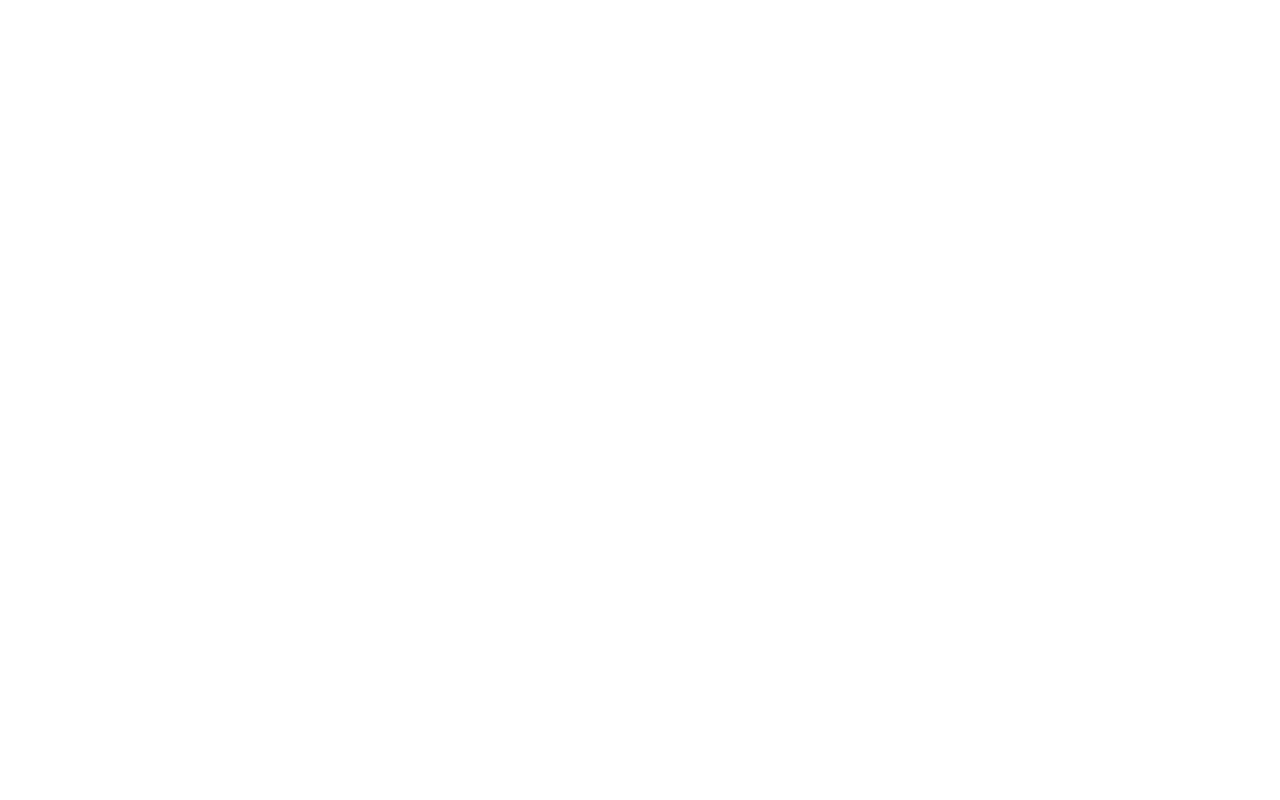
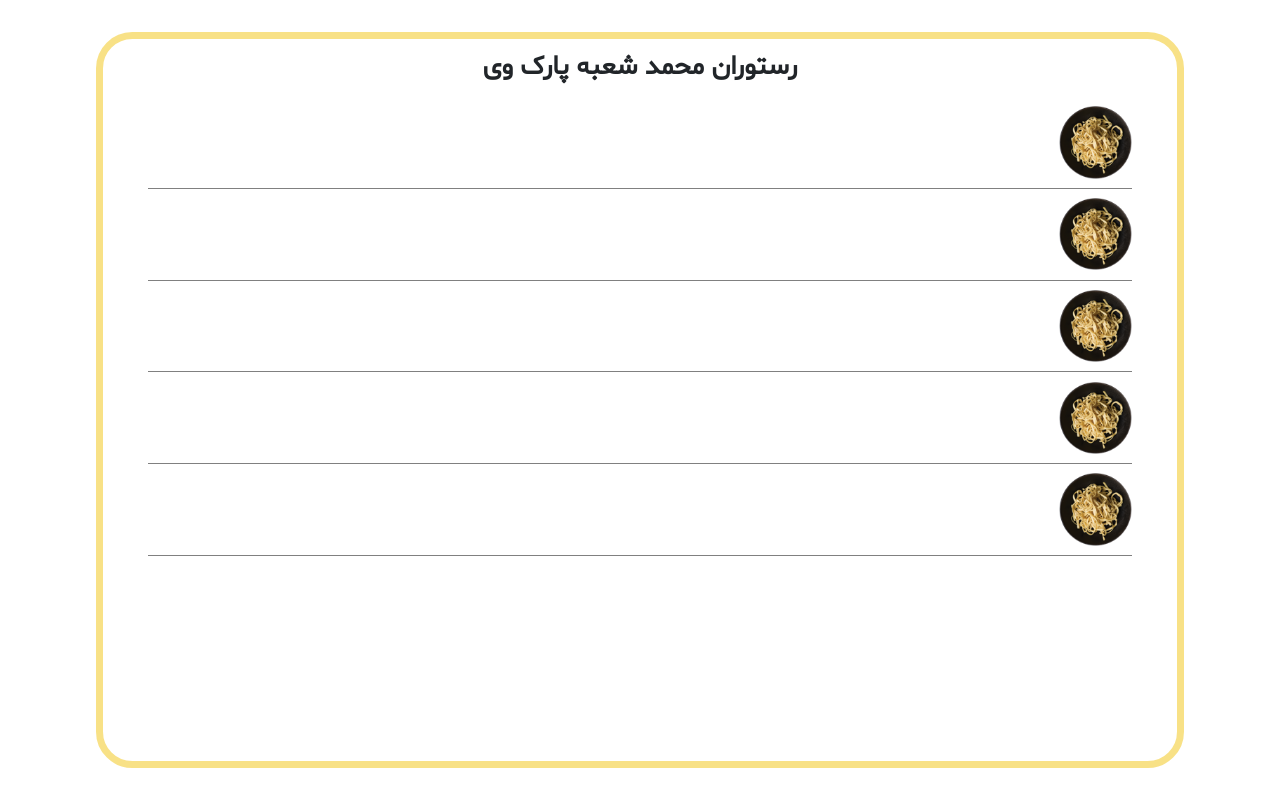
Before and after one commit to mohammadamrollahi/billGenerator, a plain HTML site: page index.html in a window 1280 px wide. Drawn offline with nearby package versions, Linux system fonts and the light colour scheme.

Commit message:
build container and rows

```diff
--- a/index.html
+++ b/index.html
@@ -2,20 +2,119 @@
 <!--[if lt IE 7]>      <html class="no-js lt-ie9 lt-ie8 lt-ie7"> <![endif]-->
 <!--[if IE 7]>         <html class="no-js lt-ie9 lt-ie8"> <![endif]-->
 <!--[if IE 8]>         <html class="no-js lt-ie9"> <![endif]-->
-<!--[if gt IE 8]><!--> <html class="no-js"> <!--<![endif]-->
+<!--[if gt IE 8]><!-->
+<html class="no-js">
+<!--<![endif]-->
+
 <head>
-        <meta charset="utf-8">
-        <meta http-equiv="X-UA-Compatible" content="IE=edge">
-        <title>billGenarator</title>
-        <meta name="description" content="">
-        <meta name="viewport" content="width=device-width, initial-scale=1">
-        <link rel="stylesheet" href="styles.css">
+    <meta charset="utf-8" />
+    <meta http-equiv="X-UA-Compatible" content="IE=edge" />
+    <title>billGenerator</title>
+    <meta name="description" content="" />
+    <meta name="viewport" content="width=device-width, initial-scale=1" />
+    <link rel="stylesheet" href="https://cdn.rtlcss.com/bootstrap/v4.2.1/css/bootstrap.min.css"
+        integrity="sha384-vus3nQHTD+5mpDiZ4rkEPlnkcyTP+49BhJ4wJeJunw06ZAp+wzzeBPUXr42fi8If" crossorigin="anonymous">
+    <link rel="stylesheet" href="styles.css" />
 </head>
+
 <body>
     <!--[if lt IE 7]>
-            <p class="browsehappy">You are using an <strong>outdated</strong> browser. Please <a href="#">upgrade your browser</a> to improve your experience.</p>
+      <p class="browsehappy">
+        You are using an <strong>outdated</strong> browser. Please
+        <a href="#">upgrade your browser</a> to improve your experience.
+      </p>
     <![endif]-->
+    <div class="container my-container ">
+        <div class="resturant-name row d-flex align-items-center">
+            <p class="resturant-name-text col-12 m-0">
+                رستوران محمد شعبه پارک وی
+            </p>
+        </div>
+        <div class="foods-row-container row d-flex justify-content-center">
+            <div class="foods-row col-11 row p-0">
+                <div class="foods-img-div d-flex align-items-center col-2 h-100 p-0">
+                    <img class="foods-img" src="./Assets/images/dish.png" alt="">
+                </div>
+                <div class="foods-info-div col-7 h-100 p-0"></div>
+                <div class="foods-price-div col-3 p-0">
+                    <p class="foods-price-text">
 
+                    </p>
+                    <p class="foods-price-unit"></p>
+                </div>
+            </div>
+            <div class="foods-row col-11 row p-0">
+                <div class="foods-img-div d-flex align-items-center col-3 h-100 p-0">
+                    <img class="foods-img" src="./Assets/images/dish.png" alt="">
+                </div>
+                <div class="foods-info-div col-7 h-100 p-0"></div>
+                <div class="foods-price-div col-3 p-0">
+                    <p class="foods-price-text">
+
+                    </p>
+                    <p class="foods-price-unit"></p>
+                </div>
+            </div>
+            <div class="foods-row col-11 row p-0">
+                <div class="foods-img-div d-flex align-items-center col-3 h-100 p-0">
+                    <img class="foods-img" src="./Assets/images/dish.png" alt="">
+                </div>
+                <div class="foods-info-div col-7 h-100 p-0"></div>
+                <div class="foods-price-div col-3 p-0">
+                    <p class="foods-price-text">
+
+                    </p>
+                    <p class="foods-price-unit"></p>
+                </div>
+            </div>
+            <div class="foods-row col-11 row p-0">
+                <div class="foods-img-div d-flex align-items-center col-3 h-100 p-0">
+                    <img class="foods-img" src="./Assets/images/dish.png" alt="">
+                </div>
+                <div class="foods-info-div col-7 h-100 p-0"></div>
+                <div class="foods-price-div col-3 p-0">
+                    <p class="foods-price-text">
+
+                    </p>
+                    <p class="foods-price-unit"></p>
+                </div>
+            </div>
+            <div class="foods-row col-11 row p-0">
+                <div class="foods-img-div d-flex align-items-center col-3 h-100 p-0">
+                    <img class="foods-img" src="./Assets/images/dish.png" alt="">
+                </div>
+                <div class="foods-info-div col-7 h-100 p-0"></div>
+                <div class="foods-price-div col-3 p-0">
+                    <p class="foods-price-text">
+
+                    </p>
+                    <p class="foods-price-unit"></p>
+                </div>
+            </div>
+            <div class="foods-img-div d-flex align-items-center col-3 h-100 p-0">
+                <img class="foods-img" src="./Assets/images/dish.png" alt="">
+            </div>
+            <div class="foods-info-div col-7 h-100 p-0"></div>
+            <div class="foods-price-div col-3 p-0">
+                <p class="foods-price-text">
+
+                </p>
+                <p class="foods-price-unit"></p>
+            </div>
+        </div>
+        </div>
+
+    </div>
+    <script src="https://code.jquery.com/jquery-3.3.1.slim.min.js"
+        integrity="sha384-q8i/X+965DzO0rT7abK41JStQIAqVgRVzpbzo5smXKp4YfRvH+8abtTE1Pi6jizo" crossorigin="anonymous">
+    </script>
+    <script src="https://cdnjs.cloudflare.com/ajax/libs/popper.js/1.14.6/umd/popper.min.js"
+        integrity="sha384-ZMP7rVo3mIykV+2+9J3UJ46jBk0WLaUAdn689aCwoqbBJiSnjAK/l8WvCWPIPm49" crossorigin="anonymous">
+    </script>
+    <script src="https://cdn.rtlcss.com/bootstrap/v4.2.1/js/bootstrap.min.js"
+        integrity="sha384-a9xOd0rz8w0J8zqj1qJic7GPFfyMfoiuDjC9rqXlVOcGO/dmRqzMn34gZYDTel8k" crossorigin="anonymous">
+    </script>
     <script src="event.js" async defer></script>
 </body>
+
 </html>
--- a/styles.css
+++ b/styles.css
@@ -0,0 +1,45 @@
+@font-face
+{
+    src: url("./Assets/fonts/Shabnam.ttf");
+    font-family: shabnam;
+}
+body
+{
+    height: 100vh;
+    display: flex !important;
+    align-items: center !important;
+    font-family: shabnam;
+    direction: rtl;
+}
+.my-container
+{
+        width: 85vw !important;
+        height:92vh;
+        border-radius: 36.3px;
+        border: solid 7px rgba(241, 196, 15, 0.5);
+}
+.resturant-name
+{
+height: 8%;
+text-align: center;
+}
+.resturant-name-text
+{
+font-size: 20pt;
+font-weight: bold;
+}
+.foods-row-container
+{
+height: 67%;
+overflow-y: scroll;
+}
+.foods-row
+{
+
+    height:19%;
+    border-bottom: 1px solid gray;
+}
+.foods-img
+{
+    height:80%;
+}
```
Also changed, not shown: Assets/fonts/Shabnam.ttf (added), Assets/images/dish.png (added). Lines whose indentation alone changed are shown as unchanged.
